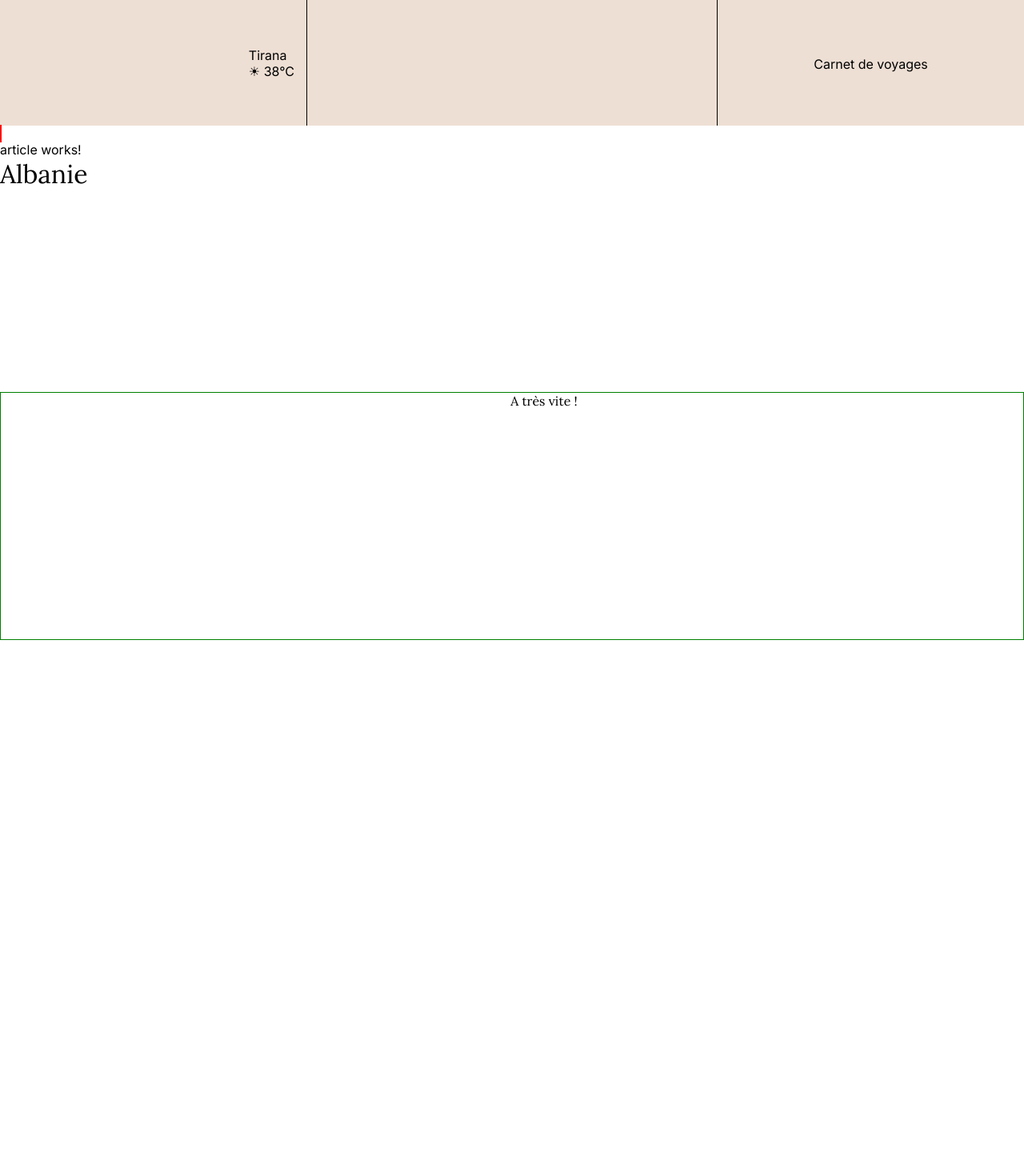
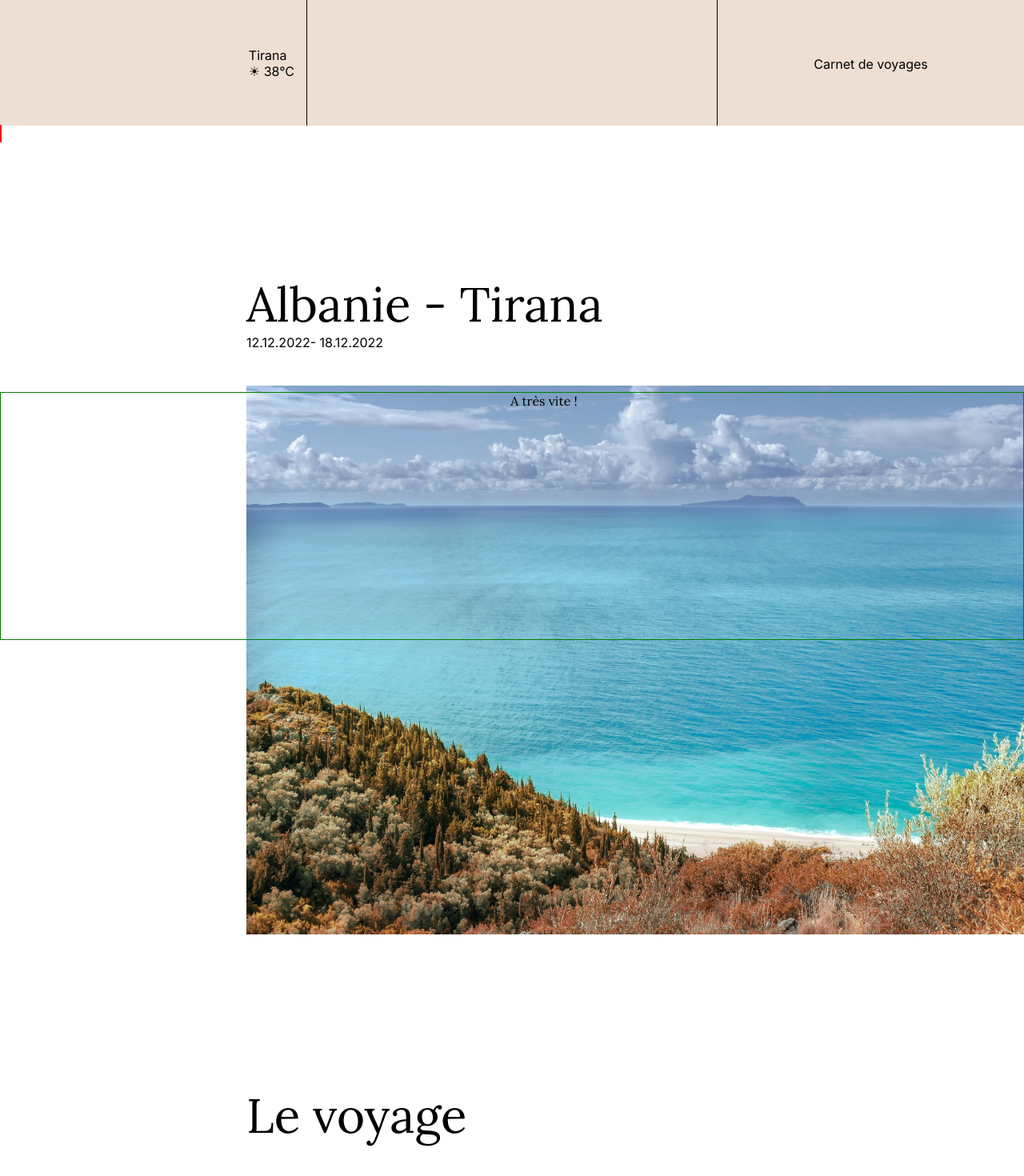
Before and after one commit to cpoiny/Blog-voyage2, an Angular app: page /article/1 in a window 1280 px wide. Shown: the top 1470 px of the page at 80% size. Before the commit the page ends 800 px from the top, so only its background shows below. Built offline with nearby package versions, Linux system fonts and the light colour scheme.

Commit message:
affichage des titres de la page article

```diff
--- a/src/app/pages/article/article.component.css
+++ b/src/app/pages/article/article.component.css
@@ -0,0 +1,22 @@
+.container {
+    margin: 165px 175px 165px 308px;
+    height: 100vw;
+}
+.dates{
+    font-family:'Inter', serif;
+    font-size: 16px;
+
+}
+
+.mainImage{
+    margin-bottom: 115px;
+}
+.espace {
+    margin-bottom: 44px;
+}
+h2 {
+    font-family: 'Lora', serif;
+    font-size: 60px;
+    margin-top: 69px;
+    font-weight: normal;
+}
--- a/src/app/pages/article/article.component.html
+++ b/src/app/pages/article/article.component.html
@@ -1,3 +1,30 @@
-<p routerLink="">article works!</p>
+<main class="container">
 
-<h1>Albanie</h1>
+    <!-- Afficher le nom du pays et la ville -->
+    <h2>{{voyageDetail!.pays}} - {{voyageDetail!.ville}} </h2>
+
+    <!-- Afficher les dates -->
+    <p class="dates espace">{{voyageDetail!.dateDepart}}- {{voyageDetail!.dateRetour}}</p>
+
+    <!-- Afficher la photo -->
+    <img class="mainImage" src="{{voyageDetail!.img}}" alt="{{voyageDetail!.pays}}">
+
+
+    <!-- Le voyage -->
+    <h2 class="espace">Le voyage</h2>
+
+
+
+    <h2 class="espace">Notre avis</h2>
+
+
+
+
+    <h2 class="espace">En résumé</h2>
+
+
+
+
+
+    <h2 class="espace">Pour voyager un peu plus</h2>
+</main>
--- a/src/app/pages/article/article.component.ts
+++ b/src/app/pages/article/article.component.ts
@@ -10,7 +10,7 @@ import { IVoyage, VOYAGES } from 'src/app/voyage.mock';
 export class ArticleComponent {
 
   //le voyage que je veux afficher dans ma page detail
-  voyageDetail?: IVoyage;
+  voyageDetail!: IVoyage;
 
   //la liste entiere de mes voyages
   voyages: IVoyage[] = VOYAGES;
@@ -38,7 +38,8 @@ export class ArticleComponent {
 
     // Si j'ai un voyage dans ma liste, j'assigne l'objet à ma variable voyageDetail
     if (voyageArticle) {
-      this.voyageDetail = voyageArticle;
+      this.voyageDetail! = voyageArticle;
+      console.log("voyageDetaille à afficher", this.voyageDetail!);
     }
 
   }
```
